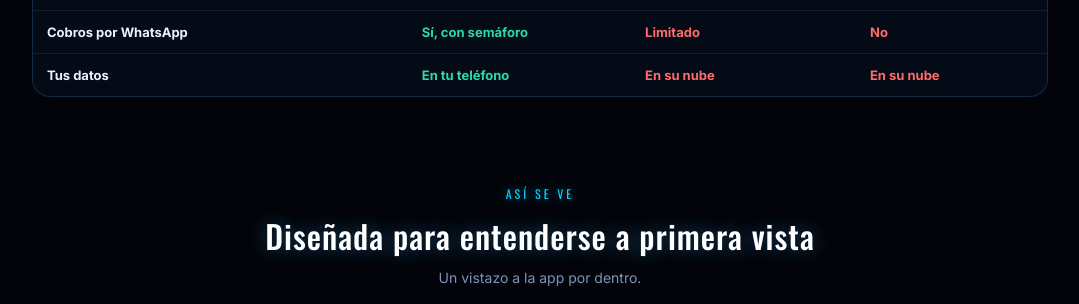
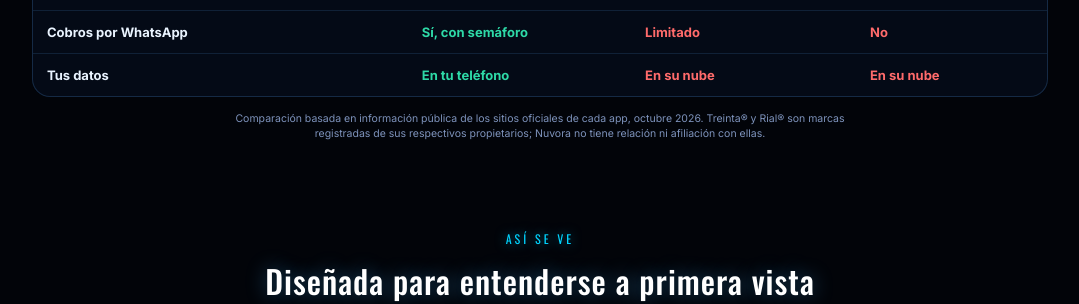
Before and after one commit to juanplateado1224444-source/juanplateado1224444-source.github.io, a plain HTML site: page index.html in a window 1280 px wide. Shown: the part 2054-2358 px from the top of the page, without its empty margins (100-1179 px from the left). Drawn offline with nearby package versions, Linux system fonts and the light colour scheme.

Commit message:
Nota legal en tabla comparativa (marcas de terceros)

```diff
--- a/index.html
+++ b/index.html
@@ -169,6 +169,7 @@
         <tr><td><b>Tus datos</b></td><td class="yes">En tu teléfono</td><td class="no">En su nube</td><td class="no">En su nube</td></tr>
       </table>
     </div>
+    <p style="text-align:center; color:var(--dim); font-size:10.5px; margin-top:14px; max-width:640px; margin-left:auto; margin-right:auto; line-height:1.5;">Comparación basada en información pública de los sitios oficiales de cada app, octubre 2026. Treinta® y Rial® son marcas registradas de sus respectivos propietarios; Nuvora no tiene relación ni afiliación con ellas.</p>
   </section>
 
   <section>
```
